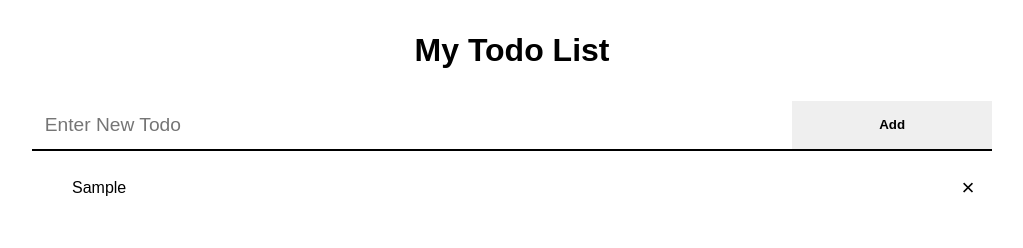
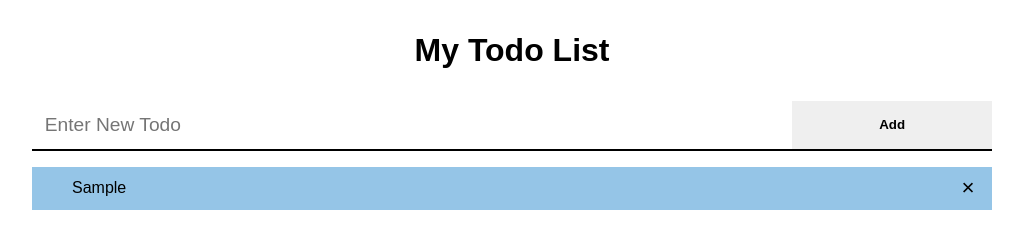
Before and after one commit to Ashishverma48/OCTANET_JUNE, a plain HTML site: page TodoList/index.html in a window 1280 px wide. Both pictures are taken after typing "Sample" into the empty fields and a click on the button "Add". Shown: the whole page, without its empty margins (128-1151 px from the left). Drawn offline with Linux system fonts and the light colour scheme.

Commit message:
Add files via upload

```diff
--- a/TodoList/index.js
+++ b/TodoList/index.js
@@ -1,7 +1,5 @@
 
-
-var ul = document.querySelector("ul");
-
+let ul = document.querySelector("ul");
 function addToList() {
   let txtInput = document.getElementById("todoTxt").value;
   if (txtInput === "") {
@@ -20,8 +18,6 @@ function addToList() {
   li.append(span);
   li.addEventListener('click',Checked)
   span.addEventListener('click',removeItem)
-
-
 }
 
 function removeItem(){
--- a/TodoList/style.css
+++ b/TodoList/style.css
@@ -3,58 +3,47 @@
     box-sizing: border-box;
     font-family: sans-serif;
 }
-
 body>div{
-
     width: 80%;
     margin: auto;
     padding: 2rem;
-
 }
 h1{
     text-align: center;
 }
 .inputContainer{
-    /* padding: 2rem; */
     border-bottom: 2px solid;
-    /* background-color: rgb(32, 45, 45); */
     display: flex;
     justify-content: space-between;
-
     margin-top: 2rem;
-    /* border-radius: 60px; */
 }
 .inputContainer input{
     padding: .8rem ;
     background-color: transparent;
     width: 100%;
     border: 0;
-    /* border-bottom: 2px solid; */
-    /* font-weight: 550; */
     outline: none;
     font-size: 1.2rem;
-    /* border-radius: 60px 0 0 60px; */
 }
 .inputContainer button{
     padding: .8rem 2vw;
     border: 0;
     font-weight: 550;
     width: 25%;
-    /* border-radius: 0 60px 60px 0; */
 }
-
 ul{
     list-style: none;
     margin-top: 1rem;
 }
 li{
-    background-color: white;
+    background-color: rgb(149, 197, 231);
     padding: rem;
     padding:.8rem 1rem .8rem 2.5rem;
     position: relative;
 }
+
 li:nth-child(even){
-    background-color: rgb(208, 228, 246);
+    background-color: rgb(119, 181, 236);
 }
 li:hover{
     background-color: cornflowerblue
@@ -74,7 +63,6 @@ li.checked::before {
     transform: rotate(-45deg);
     width: 15px;
 }
-
 .close{
     position: absolute;
     right: 0rem;
```
